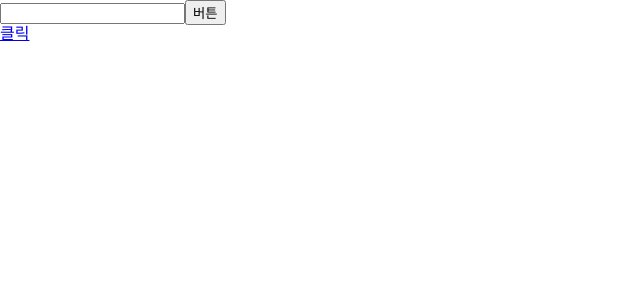
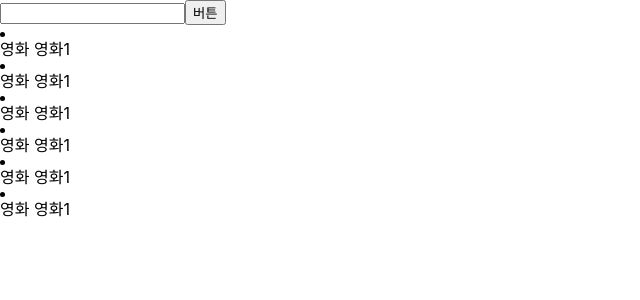
Before and after one commit to prgrms-web-devcourse/FEDC4-DarkNight-Movie-Searcher, a React (Create React App) app: page / in a window 1280 px wide. Shown: the top 300 px of the page, without its empty margins (0-640 px from the left). Built offline with nearby package versions, Linux system fonts and the light colour scheme; the HTML template or start-up script is replaced by a standard one.

Commit message:
[✨Fix]dummy data생성, 리스트 click시 detail페이지로 이동

```diff
--- a/src/components/Movies.jsx
+++ b/src/components/Movies.jsx
@@ -1,11 +1,32 @@
-import React from 'react'
-import { Link } from 'react-router-dom'
+import React from 'react';
+import { useNavigate } from 'react-router-dom';
 
 export default function Movies() {
-  const params = 5; // 5번영화 선택
+  const navigate = useNavigate();
+  const DUMMY_DATA = [
+    { id: 1, name: '영화1' },
+    { id: 2, name: '영화1' },
+    { id: 3, name: '영화1' },
+    { id: 4, name: '영화1' },
+    { id: 5, name: '영화1' },
+    { id: 6, name: '영화1' },
+  ];
+
+  const navigation = (movieID) => {
+    navigate(`/movies/${movieID}`);
+  };
   return (
     <div>
-      <Link to={`/movies/${params}`}>클릭</Link>
+      {DUMMY_DATA.map(({ id, name }) => (
+        <li
+          key={id}
+          onClick={() => {
+            navigation(id);
+          }}
+        >
+          <h2>영화 {name}</h2>
+        </li>
+      ))}
     </div>
-  )
+  );
 }
```
